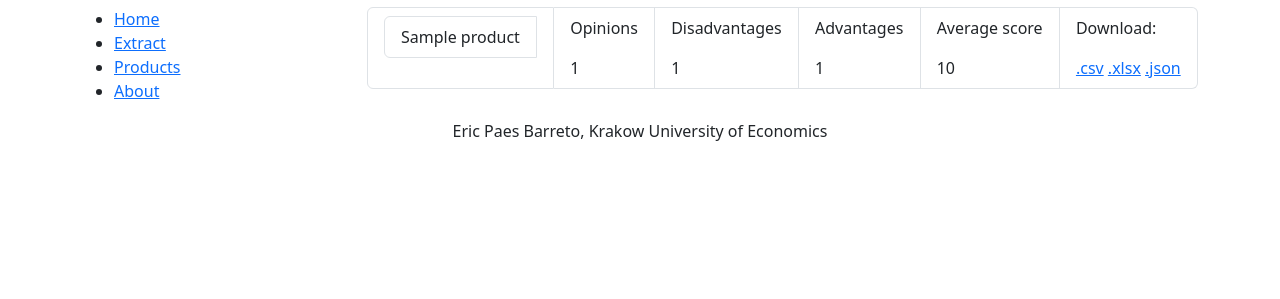
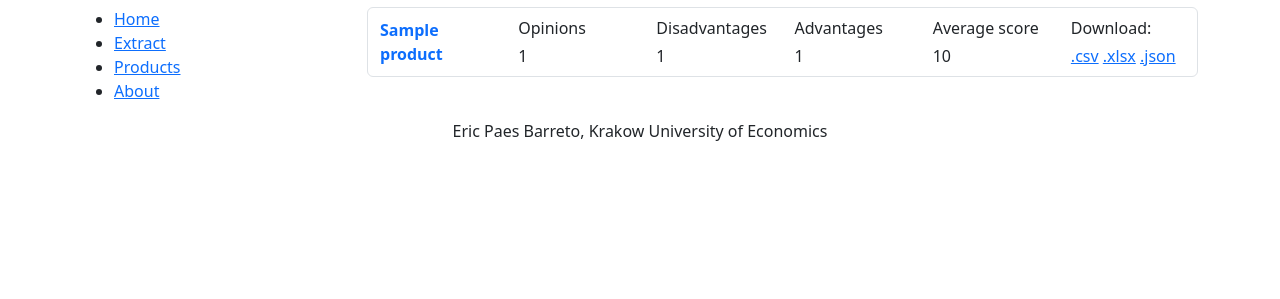
Before and after one commit to EricPaesBarreto/CeneoWebScraper, a Flask app: template app/templates/products.html in a window 1280 px wide. Shown: the part 95-394 px from the top of the page. Run offline with Flask 3, Linux system fonts and the light colour scheme; the template is opened without the code that fills it: most values are stand-ins (such as "Sample title", 1, 10 or a date in 2020).

Commit message:
2025.06.11 - ericpaesbarreto - updated U.I. to have more consistant borders and columns for the products page.

```diff
--- a/app/templates/products.html
+++ b/app/templates/products.html
@@ -2,38 +2,39 @@
 {% block title %} Products {% endblock %}
 
 {% block content %}
-{% if products != None %}
+<div class="container">
+    {% if products %}
         {% for product in products %}
-        {% if product != None %}
-            <ul class="list-group list-group-horizontal-md">
-                <li class="list-group-item flex-fill">
-                    <a href="/product/{{ product['product_id'] }}" class="list-group-item list-group-item-action" aria-current="true">
+            {% if product %}
+                <div class="row border rounded py-2 mb-2 align-items-center">
+                    <div class="col">
+                        <a href="/product/{{ product['product_id'] }}" class="text-decoration-none fw-bold">
                             {{ product["product_name"] }}
                         </a>
-                </li>
-                <li class="list-group-item flex-fill">
-                    <p>Opinions</p>
+                    </div>
+                    <div class="col">
+                        <p class="mb-1">Opinions</p>
                         {{ product['product_statistics']['opinions_count'] }}
-                </li>
-                <li class="list-group-item flex-fill">
-                    <p>Disadvantages</p>
+                    </div>
+                    <div class="col">
+                        <p class="mb-1">Disadvantages</p>
                         {{ product['product_statistics']['cons_count'] }}
-                </li>
-                <li class="list-group-item flex-fill">
-                    <p>Advantages</p>
+                    </div>
+                    <div class="col">
+                        <p class="mb-1">Advantages</p>
                         {{ product['product_statistics']['pros_count'] }}
-                </li>
-                <li class="list-group-item flex-fill">
-                    <p>Average score</p>
-                    {{ product['product_statistics']['average_score'] }}
-                </li>
-                <li class="list-group-item flex-fill">
-                    <p>Download:</p>
+                    </div>
+                    <div class="col">
+                        <p class="mb-1">Average score</p>
+                        {{ product['product_statistics']['average_score'] | round(2) }}
+                    </div>
+                    <div class="col">
+                        <p class="mb-1">Download:</p>
                         <a href="/download/csv/{{ product['product_id'] }}">.csv</a>
                         <a href="/download/xlsx/{{ product['product_id'] }}">.xlsx</a>
                         <a href="/download/json/{{ product['product_id'] }}">.json</a>
-                </li>
-            </ul>
+                    </div>
+                </div>
             {% endif %}
         {% endfor %}
     {% else %}
@@ -42,4 +43,5 @@
             You can extract a product on <a href="/extract">this page</a>.
         </div>
     {% endif %}
+</div>
 {% endblock %}
```
Lines whose indentation alone changed are shown as unchanged.
